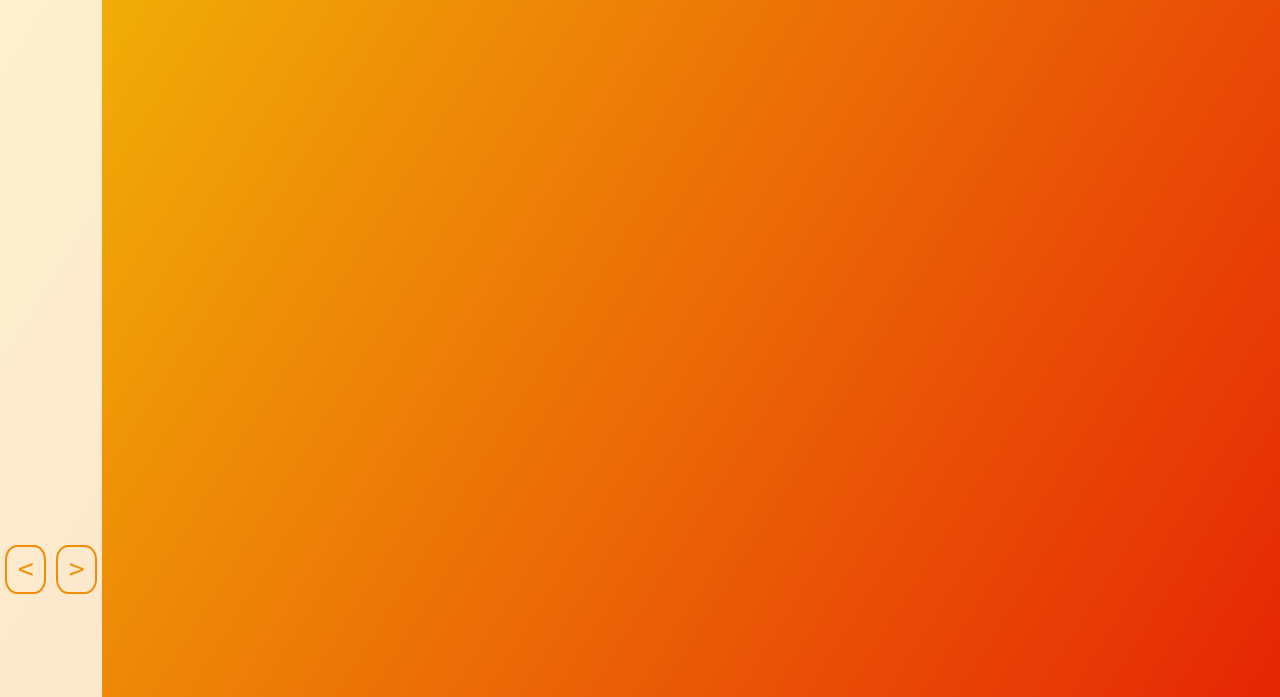
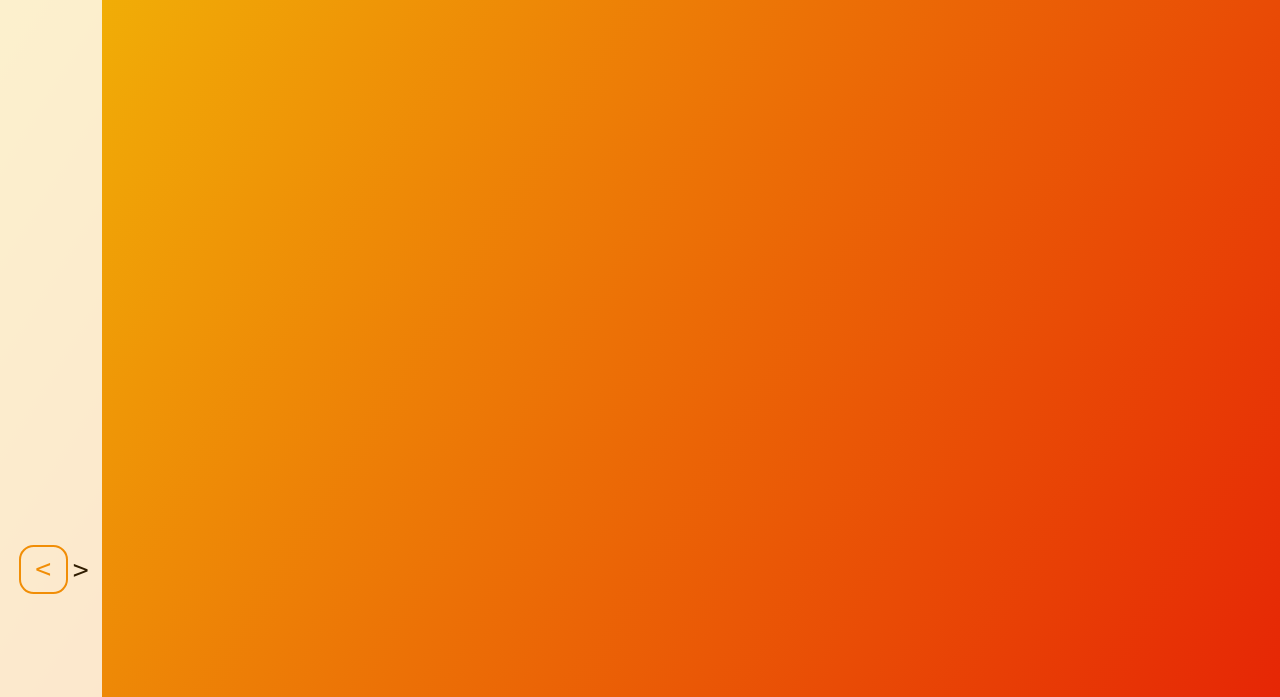
Before and after one commit to oct-sky-out/Interactive-Javascript, a website: page html/RGBColorPicker.html in a window 1280 px wide. Shown: the part 103-800 px from the top of the page. Drawn offline with Linux system fonts and the light colour scheme.

Commit message:
css 변수사용, 저장된 색값 보여주는 디자인 추가

```diff
--- a/scss/RGBColorPicker.scss
+++ b/scss/RGBColorPicker.scss
@@ -164,6 +164,9 @@ body{
         justify-content: center;
         align-items: center;
         & .menu-mini-ng-big{
+          border: none;
+          border-radius: 10px;
+          background-color: #00000000;
           cursor: pointer;
         }
       }
@@ -183,12 +186,18 @@ body{
         margin: 20% 0;
         border: 5px solid transparent;
         border-radius: 50%;
-        background-image: linear-gradient(#ffffff, #ffffff), linear-gradient(to right, #f2bb07be, #ff9d00aa, #ff4800aa);
+        background-image: linear-gradient(#ffffff, #ffffff), linear-gradient(to right, var(--circle-color-1, #f2bb07), var(--circle-color-2, #e62605));
         background-origin: border-box;
         background-clip: content-box, border-box;
         align-self: center;
         text-align: center;
         cursor: pointer;
+        & .circle-pick-color{
+          width: 100%;
+          height: 100%;
+          border-radius: 50%;
+          background-color: (--circle-pick-color);
+        }
       }
     }
   }
@@ -285,7 +294,7 @@ body{
     font-size: 2rem;
     width:100%;
     height: 45px;
-    & .prv-color, .next-clor{
+    & .prv-color, .next-color{
       margin: 5%;
       width: 45px;
       height: 45px;
@@ -293,13 +302,15 @@ body{
       border: 2px solid #f28c07;
       border-radius: 30%;
       color: #f28c07;
+      background-color: #ffffff00;
       transition: background-color .5s;
       vertical-align: center;
       line-height: 45px;
       cursor: pointer;
     }
-    & .prv-color:hover, & .next-clor:hover {
+    & .prv-color:hover, & .next-color:hover {
       background-color: #ffd000;
+      background-color : var(--nxt-prb-bg-color);
       color :#f28c07
     }
   }
```
Also changed, not shown: css/RGBColorPicker.css, 1 other file.
